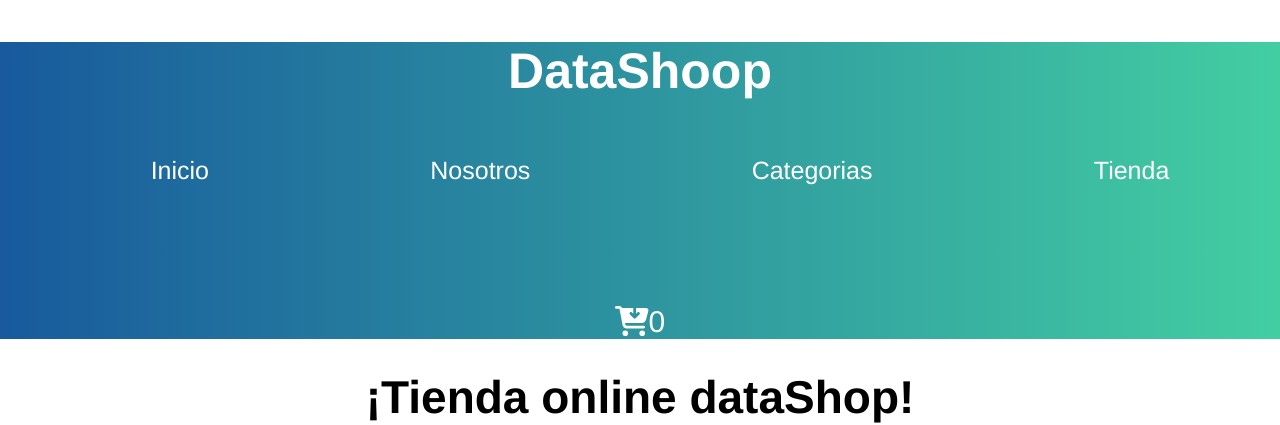
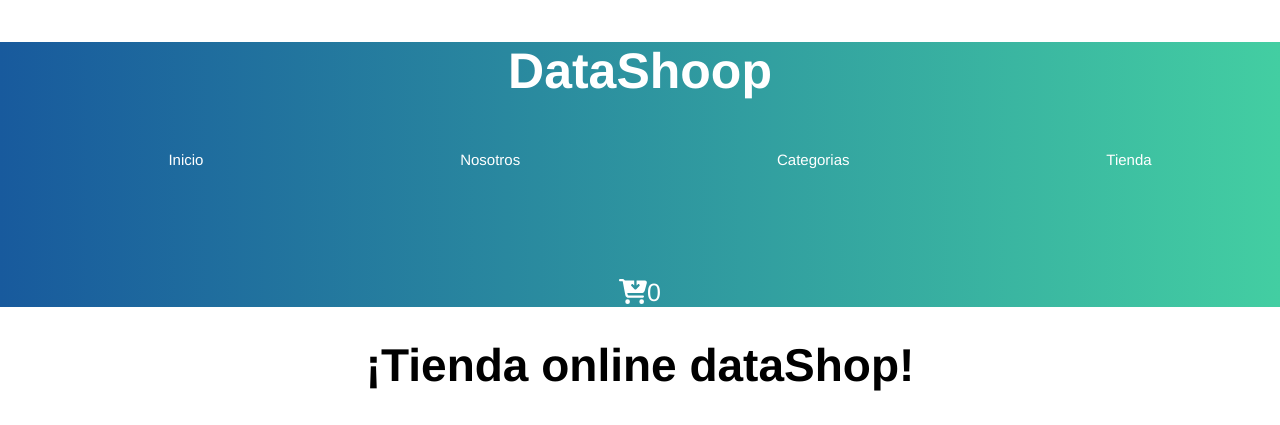
Before and after one commit to GuiFerdATA/React-Guille-Fernandez, a React (Create React App) app: page / in a window 1280 px wide. Shown: the top 425 px of the page. Built offline with nearby package versions, Linux system fonts and the light colour scheme.

Commit message:
agregamos algunos cambios esteticos

```diff
--- a/package.json
+++ b/package.json
@@ -7,9 +7,11 @@
     "@fortawesome/free-regular-svg-icons": "^6.2.0",
     "@fortawesome/free-solid-svg-icons": "^6.2.0",
     "@fortawesome/react-fontawesome": "^0.2.0",
+    "@popperjs/core": "^2.11.6",
     "@testing-library/jest-dom": "^5.16.5",
     "@testing-library/react": "^13.3.0",
     "@testing-library/user-event": "^13.5.0",
+    "boostrap": "^2.0.0",
     "react": "^18.2.0",
     "react-dom": "^18.2.0",
     "react-scripts": "5.0.1",
--- a/src/App.css
+++ b/src/App.css
@@ -1,3 +1,7 @@
 h1{
   text-align: center;
 }
+
+.App {
+  text-align: center;
+}
--- a/src/components/NavBar/CartWidget.jsx
+++ b/src/components/NavBar/CartWidget.jsx
@@ -1,12 +1,14 @@
 import React from 'react'
+import "../NavBar/navbar.css"
 //2 - Importar componente FontAwsomeIcon
 import { FontAwesomeIcon } from "@fortawesome/react-fontawesome";
 // 3 - Importar icono deseado de alguna de la libreria de iconos gratuitos
 import { faCartArrowDown } from "@fortawesome/free-solid-svg-icons";
 
+
 function CartWidget() {
     return (
-        <div>
+        <div className='icon-cart'>
             <FontAwesomeIcon icon={faCartArrowDown} />
             <span>0</span>
         </div>
--- a/src/components/NavBar/navbar.css
+++ b/src/components/NavBar/navbar.css
@@ -3,10 +3,11 @@
     background: -webkit-linear-gradient(to right, #185a9d, #43cea2);
     background: linear-gradient(to right, #185a9d, #43cea2);
     color: white;
-    font-size: 30px;
+    font-size: 25px;
 }
 
 .App-header ul {
+    margin-bottom: 100px;
     list-style: none;
     display: flex;
     justify-content: center;
@@ -49,12 +50,3 @@ h2 {
 .App-header ul li:hover ul {
     display: block;
 }
-
-.menu-principal li a {
-    font-size: 25px;
-    margin-top: 5px;
-}
-
-.menu-principal{
-    margin-bottom: 110px;
-}
--- a/src/index.css
+++ b/src/index.css
@@ -1,7 +1,6 @@
 body {
   min-height: 100vh;
   margin: 0;
-
   font-family: «Helvetica Neue», Helvetica, Arial, sans-serif,
     sans-serif;
   -webkit-font-smoothing: antialiased;
--- a/src/index.js
+++ b/src/index.js
@@ -3,6 +3,7 @@ import ReactDOM from 'react-dom/client';
 import './index.css';
 import App from './App';
 import './components/NavBar/navbar.css';
+
 
 
 
```
Also changed, not shown: 1 other file (tests, documents, lock files or other folders).
